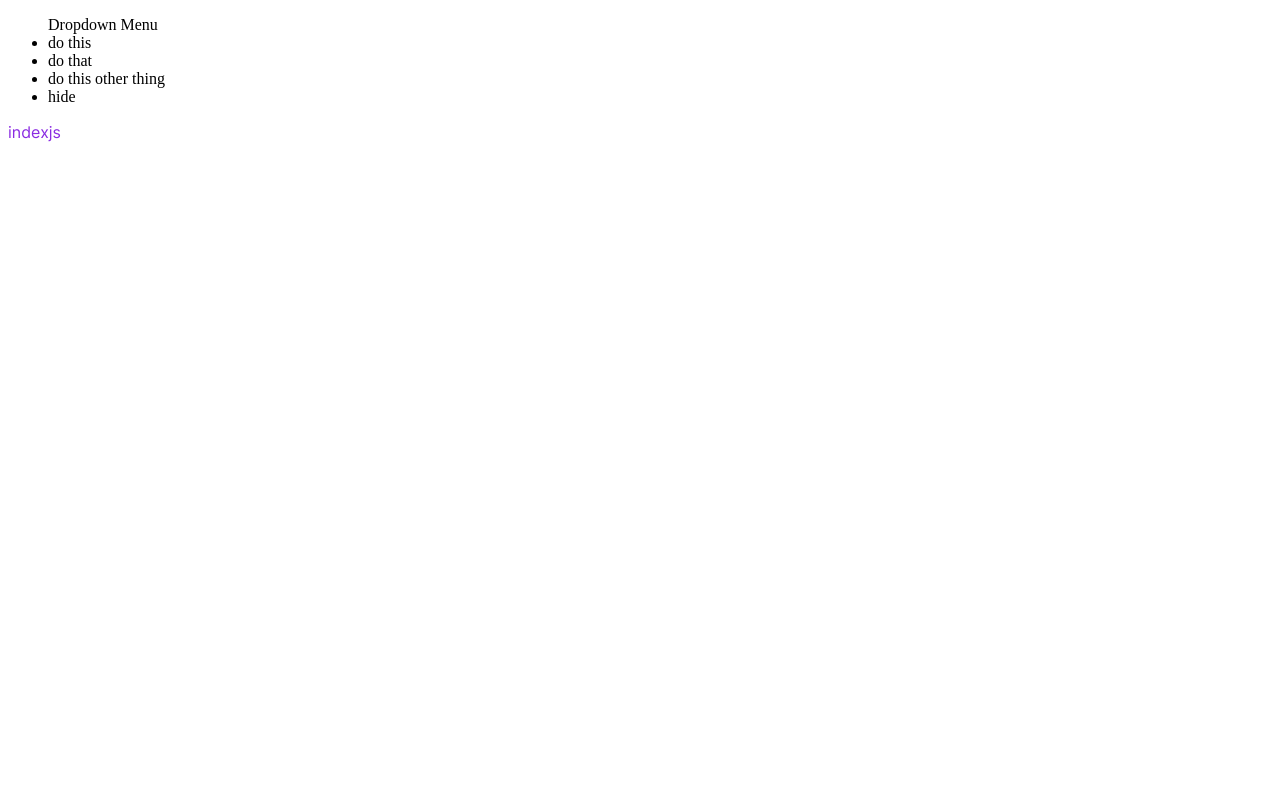
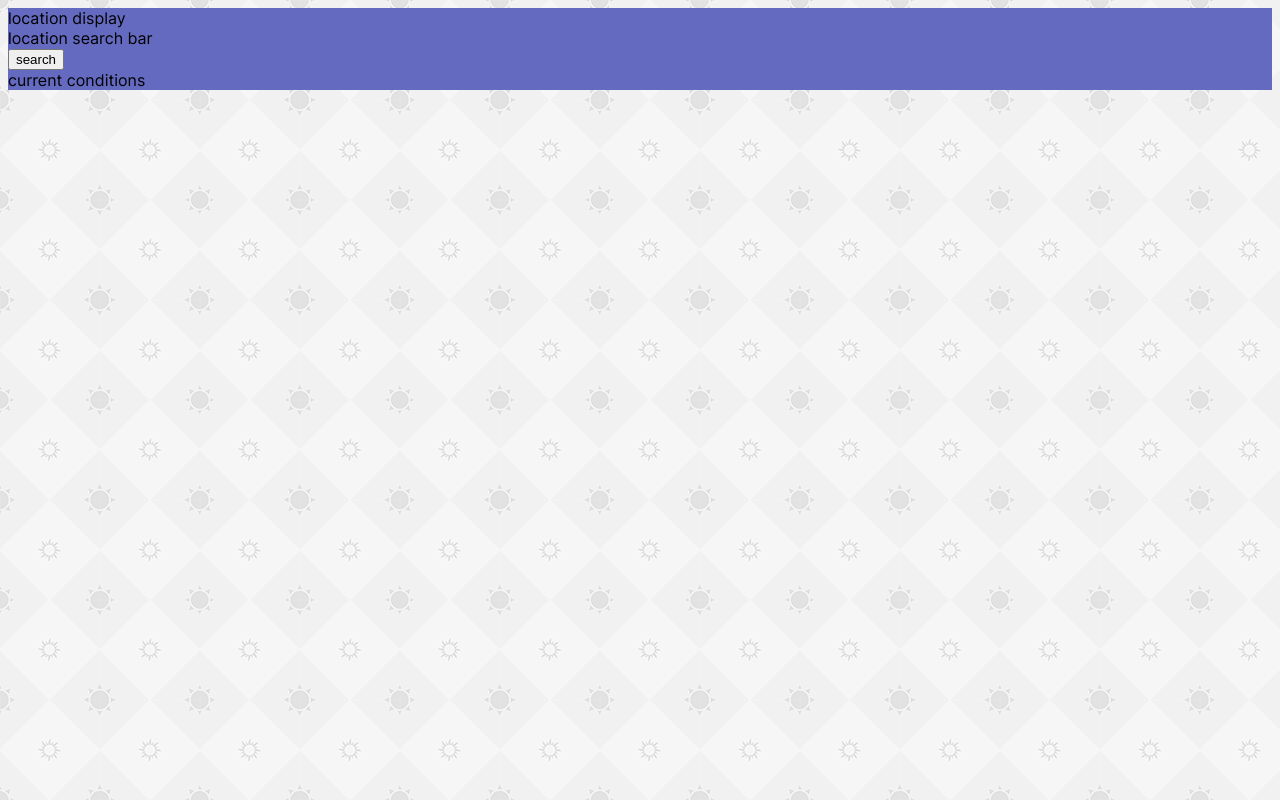
Before and after one commit to rythrojaofficial/weatherapp, a website built with webpack: page src/index.html in a window 1280 px wide. Built offline with nearby package versions, Linux system fonts and the light colour scheme.

Commit message:
start weather app

```diff
--- a/package.json
+++ b/package.json
@@ -16,7 +16,7 @@
     "css-loader": "^7.1.2",
     "html-webpack-plugin": "^5.6.0",
     "style-loader": "^4.0.0",
-    "webpack": "^5.92.0",
+    "webpack": "^5.94.0",
     "webpack-cli": "^5.1.4",
     "webpack-dev-server": "^5.0.4"
   },
--- a/src/index.html
+++ b/src/index.html
@@ -6,13 +6,22 @@
     <title>Development</title>
 </head>
 <body>
-    <div class="menu">
+    <!-- <div class="menu">
         <ul class="dropdown">Dropdown Menu
             <li>do this</li>
             <li>do that</li>
             <li>do this other thing</li>
             <li>hide</li>
         </ul>
+    </div> -->
+    <div class="app-container">
+        <div id="location-display">location display</div>
+        <div id="location-search">location search bar</div>
+        <button id="location-search-button">search</button>
+
+        <div id="weather-data">
+            <div id="current-conditons">current conditions</div>
+        </div>
     </div>
 </body>
 </html>
--- a/src/index.js
+++ b/src/index.js
@@ -4,15 +4,15 @@ import data from "./data/data.xml";
 import notes from "./data/data.csv";
 // import Icon from "./images/icon.png";
 
-const element = document.createElement("div");
+// const element = document.createElement("div");
 
 // Lodash, now imported by this script
 // element.innerHTML = _.join(["Hello", "webpack"], " ");
-element.textContent = "indexjs";
-element.classList.add("hello");
+// element.textContent = "indexjs normal";
+// element.classList.add("hello");
 
 // element.appendChild(myIcon);
 
-console.log(data);
-console.log(notes);
-document.querySelector("body").appendChild(element);
+// console.log(data);
+// console.log(notes);
+// document.querySelector("body").appendChild(element);
--- a/src/style.css
+++ b/src/style.css
@@ -5,7 +5,16 @@
     font-size: normal;
   }
 
+*{ box-sizing: border-box;}
+body{
+  font-family: 'gFonts-Inter';
+  background-image: url("images/sun-pattern.png");
+  background-repeat: repeat;
+}
 
+.app-container {
+  background-color: rgb(100, 106, 192);
+}
 
 
 .hello {
```
Also changed, not shown: dist/48fb38b05d57d9b712e9.png (added), dist/index.bundle.js, dist/index.html, src/images/sun-pattern.png (added), src/weather.js (added), 1 other file. Lines whose indentation alone changed are shown as unchanged.
